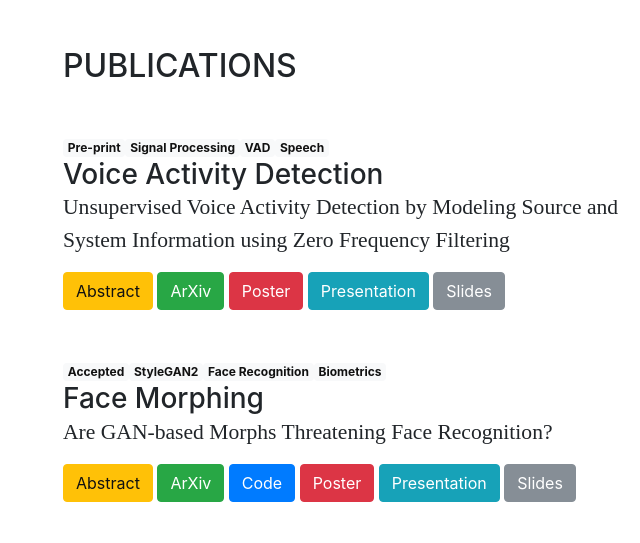
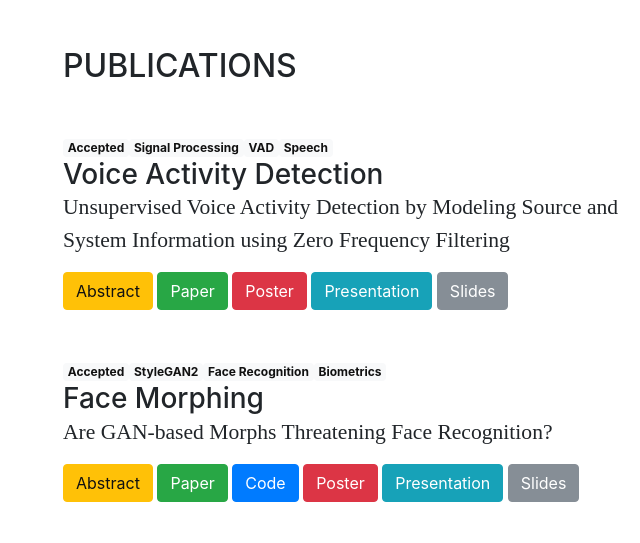
Before and after one commit to EklavyaFCB/eklavyafcb.github.io, a website with bundled scripts: page index.html in a window 1280 px wide. Shown: the part 2180-2723 px from the top of the page, 257-897 px from the left. Built offline with nearby package versions, Linux system fonts and the light colour scheme; files whose address does not match are found by name; a web font is replaced by a local one.

Commit message:
interspeech

```diff
--- a/index.html
+++ b/index.html
@@ -219,7 +219,7 @@
 
 			  <div class="resume-item d-flex flex-column flex-md-row mb-5">
 				<div class="resume-content mr-auto">
-				  <span class="badge badge badge-light">Pre-print</span><span class="badge badge badge-light">Signal Processing</span><span class="badge badge badge-light">VAD</span><span class="badge badge badge-light">Speech</span>
+				  <span class="badge badge badge-light">Accepted</span><span class="badge badge badge-light">Signal Processing</span><span class="badge badge badge-light">VAD</span><span class="badge badge badge-light">Speech</span>
 				  <h3 class="mb-0">Voice Activity Detection</h3>
 				  <div class="subheading mb-3">Unsupervised Voice Activity Detection by Modeling Source and System Information using Zero Frequency Filtering</div>
 					<a class="btn btn-warning" data-toggle="collapse" href="#collapseInterSpeechVAD" role="button" aria-expanded="false" aria-controls="collapseInterSpeechVAD">
@@ -231,7 +231,7 @@
 					</div>
 				  </div>
 				  <!-- <button type="button" class="btn btn-success"><a style="color:white" href="">ArXiv</a></button> -->
-				<button type="button" class="btn btn-success"><a style="color:white" href="https://arxiv.org/abs/2206.13420">ArXiv</a></button>
+				<button type="button" class="btn btn-success"><a style="color:white" href="https://www.isca-speech.org/archive/interspeech_2022/sarkar22_interspeech.html">Paper</a></button>
 				<button type="button" class="btn btn-danger btn-xs"><a target="_blank" style="color:white" href="docs/Sarkar_Interspeech_2022_Poster_Landscape.pdf">Poster</a></button>
 				<button type="button" class="btn btn-info btn-xs"><a target="_blank" style="color:white" href="https://youtu.be/hIHLu_7ESfM">Presentation</a></button>
 				<button type="button" class="btn btn-secondary btn-xs"><a target="_blank" style="color:white" href="docs/Sarkar_Interspeech_2022_Presentation.pdf">Slides</a></button>
@@ -276,7 +276,7 @@
 						Morphing attacks are a threat to biometric systems where the biometric reference in an identity document can be altered. This form of attack presents an important issue in applications relying on identity documents such as border security or access control. Research in generation of face morphs and their detection is developing rapidly, however very few datasets with morphing attacks and open-source detection toolkits are publicly available. This paper bridges this gap by providing two datasets and the corresponding code for four types of morphing attacks: two that rely on facial landmarks based on OpenCV and FaceMorpher, and two that use StyleGAN 2  to generate synthetic morphs. We also conduct extensive experiments to assess the vulnerability of four state-of-the-art face recognition systems, including FaceNet, VGG-Face, ArcFace, and ISV. Surprisingly, the experiments demonstrate that, although visually more appealing, morphs based on StyleGAN 2 do not pose a significant threat to the state to face recognition systems, as these morphs were outmatched by the simple morphs that are based facial landmarks.
 					</div>
 				  </div>
-				<button type="button" class="btn btn-success"><a style="color:white" href="https://arxiv.org/abs/2205.02496">ArXiv</a></button>
+				<button type="button" class="btn btn-success"><a style="color:white" href="https://ieeexplore.ieee.org/document/9746477">Paper</a></button>
 				<button type="button" class="btn btn-primary btn-xs"><a target="_blank" style="color:white" href="https://gitlab.idiap.ch/bob/bob.paper.icassp2022_morph_generate">Code</a></button>
 				<button type="button" class="btn btn-danger btn-xs"><a target="_blank" style="color:white" href="docs/Sarkar_ICASSP_2022_Poster.pdf">Poster</a></button>
 				<button type="button" class="btn btn-info btn-xs"><a target="_blank" style="color:white" href="https://youtu.be/anjDrxQKRhc">Presentation</a></button>
```
